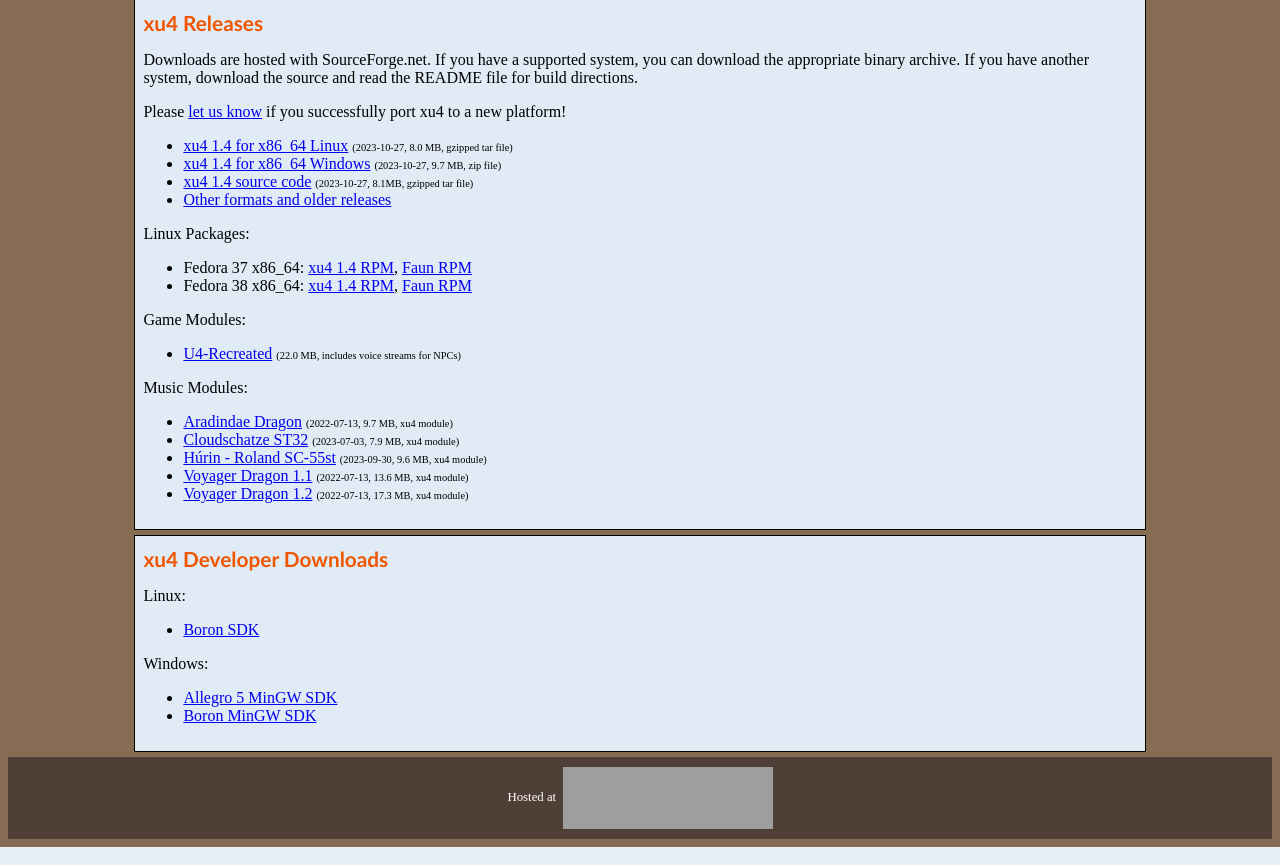
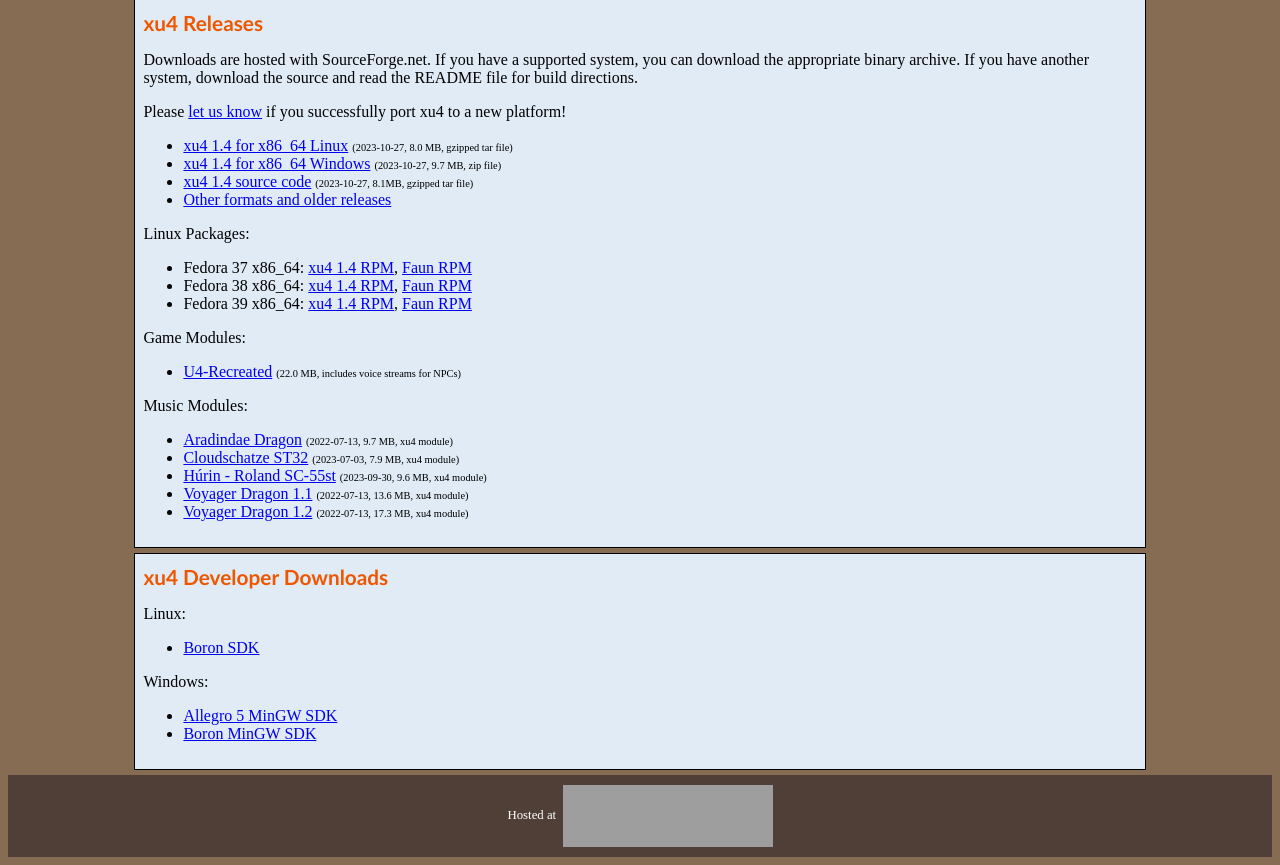
Before and after one commit to xu4-engine/web, a PHP site: page /download.php in a window 1280 px wide. Shown: the part 482-1347 px from the top of the page. Run offline with PHP 8.4, Linux system fonts and the light colour scheme; some libraries are stand-ins or nearby versions; grey boxes are pictures that could not be loaded.

Commit message:
download: Add Fedora 39 packages.

```diff
--- a/download.php
+++ b/download.php
@@ -60,6 +60,10 @@
       <a href="https://download.copr.fedorainfracloud.org/results/wickedsmoke/xu4/fedora-38-x86_64/06572020-xu4/xu4-1.4-1.fc38.x86_64.rpm">xu4 1.4 RPM</a>,
       <a href="https://download.copr.fedorainfracloud.org/results/wickedsmoke/faun/fedora-38-x86_64/06477660-faun/faun-0.1.4-1.fc38.x86_64.rpm">Faun RPM</a>
     </li>
+    <li>Fedora 39 x86_64:
+      <a href="https://download.copr.fedorainfracloud.org/results/wickedsmoke/xu4/fedora-39-x86_64/06611317-xu4/xu4-1.4-1.fc39.x86_64.rpm">xu4 1.4 RPM</a>,
+      <a href="https://download.copr.fedorainfracloud.org/results/wickedsmoke/faun/fedora-39-x86_64/06609159-faun/faun-0.1.4-1.fc39.x86_64.rpm">Faun RPM</a>
+    </li>
   </ul>
   Game Modules:
   <ul>
```
Also changed, not shown: 1 other file.
